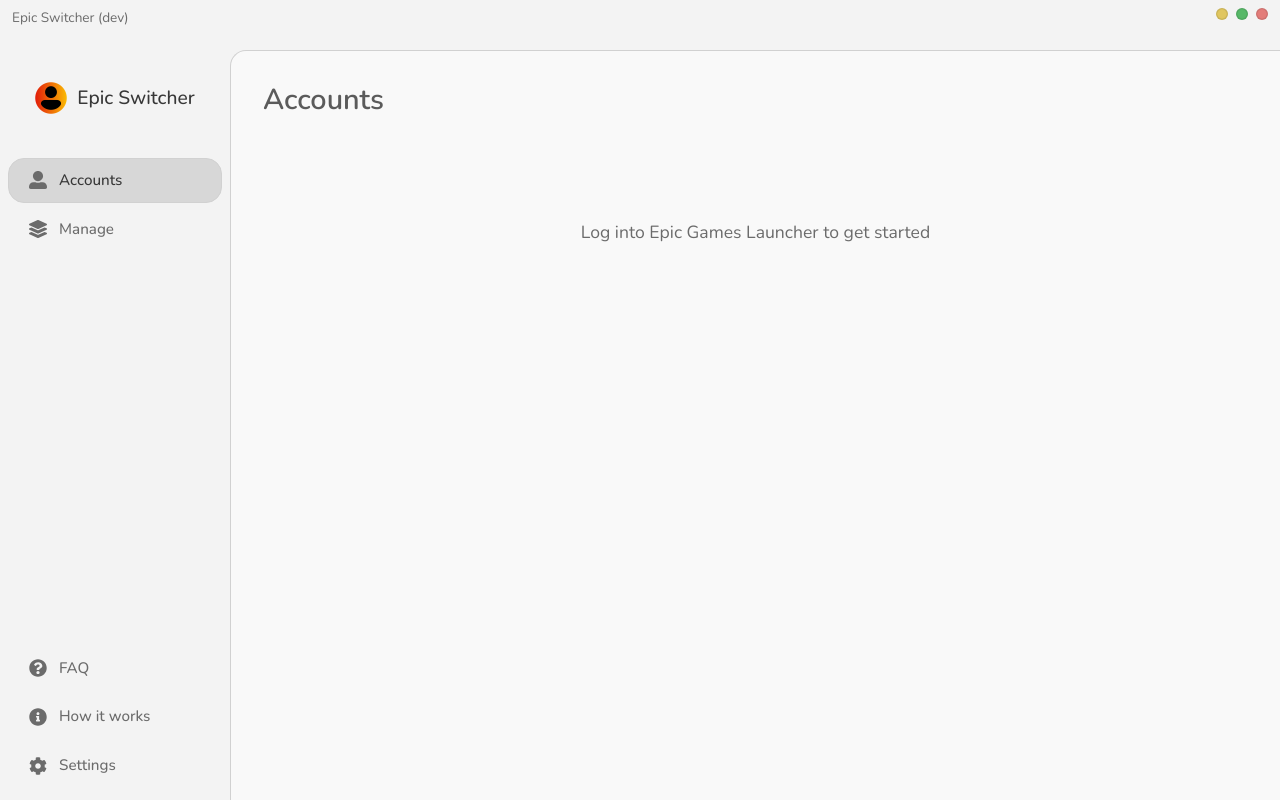
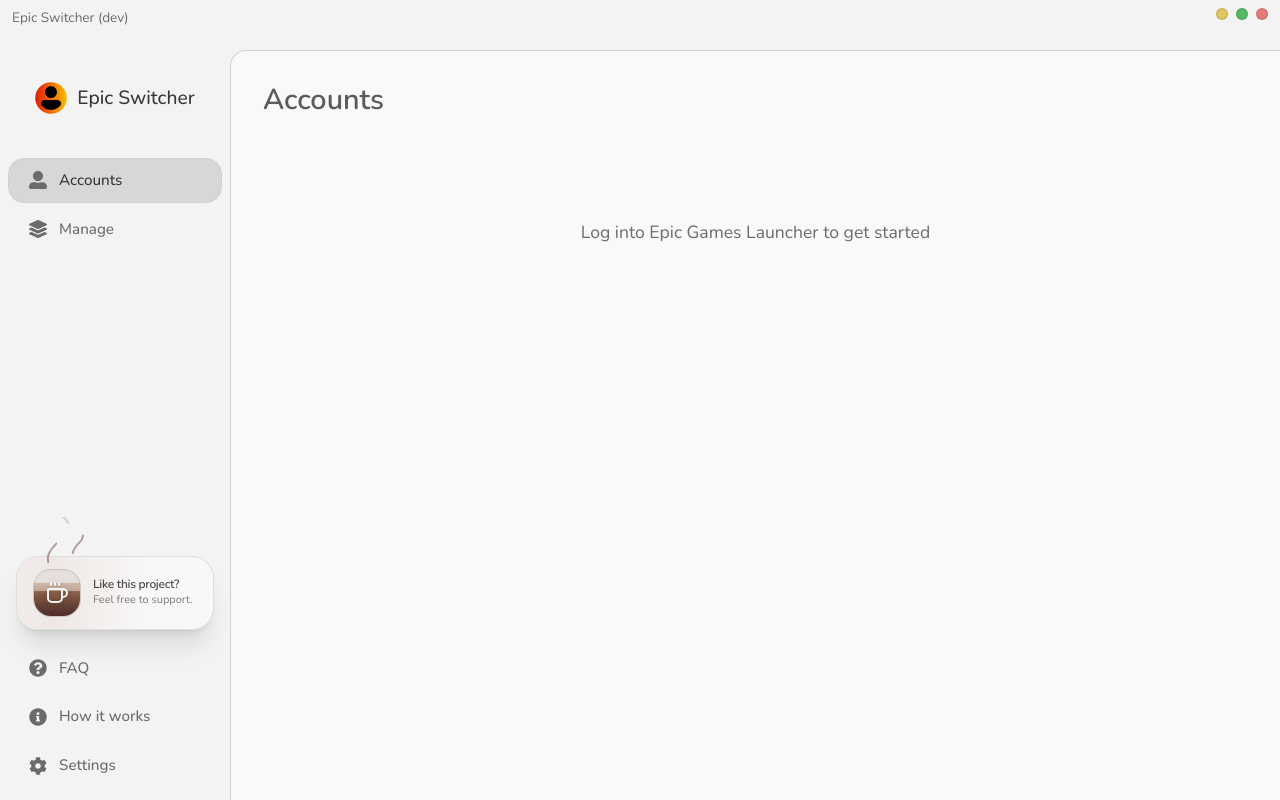
Before and after one commit to symonxdd/epic-switcher, a React (Vite) app in the folder frontend/: page /accounts in a window 1280 px wide. Built offline with nearby package versions, Linux system fonts and the light colour scheme.

Commit message:
Add SupportCoffee component to sidebar
Introduces a new SupportCoffee component with animated visuals and a PayPal support link, and integrates it into the Sidebar. This encourages users to support the project and enhances the sidebar UI with engaging animation.

```diff
--- a/frontend/src/components/Sidebar.jsx
+++ b/frontend/src/components/Sidebar.jsx
@@ -4,6 +4,7 @@ import { FaUserAlt, FaCog, FaLayerGroup, FaInfoCircle, FaQuestionCircle } from '
 import { SessionContext } from '../context/SessionContext';
 import styles from './Sidebar.module.css';
 import appLogo from '../assets/images/app-logo.png';
+import { SupportCoffee } from './SupportCoffee';
 
 function Sidebar() {
   const { sessions, isLoading } = useContext(SessionContext);
@@ -48,6 +49,7 @@ function Sidebar() {
       </div>
 
       <div className={styles['sidebar-bottom']}>
+        <SupportCoffee />
         <NavLink
           to="/faq"
           className={({ isActive }) =>
--- /dev/null
+++ b/frontend/src/components/SupportCoffee.jsx
@@ -0,0 +1,120 @@
+import React from 'react';
+import { motion } from 'framer-motion';
+import { Coffee } from 'lucide-react';
+import { BrowserOpenURL } from '../../wailsjs/runtime';
+
+export const SupportCoffee = () => {
+  const handleSupportClick = (e) => {
+    e.preventDefault();
+    try {
+      BrowserOpenURL('https://paypal.me/symonxd');
+    } catch (err) {
+      console.error('Failed to open support link in default browser:', err);
+    }
+  };
+
+  return (
+    <motion.div
+      initial={{ opacity: 0, scale: 0.8 }}
+      animate={{ opacity: 1, scale: 1 }}
+      transition={{ delay: 1, duration: 0.5 }}
+      className="px-4 mb-4"
+    >
+      <a
+        href="https://paypal.me/symonxd"
+        onClick={handleSupportClick}
+        className="group relative flex items-center gap-3 p-3 px-4 rounded-3xl bg-white/40 dark:bg-background/20 backdrop-blur-xl border border-black/10 dark:border-border/50 hover:border-primary/50 dark:hover:border-primary/50 transition-all duration-300 shadow-xl dark:shadow-lg hover:shadow-primary/10"
+      >
+        {/* Animated Steam */}
+        <div className="absolute -top-10 left-4 pointer-events-none">
+          <svg width="60" height="50" viewBox="0 0 60 50" fill="none" xmlns="http://www.w3.org/2000/svg">
+            {[0, 1, 2].map((i) => (
+              <motion.path
+                key={i}
+                d={`M${15 + i * 12} 45 Q${10 + i * 12} 35 ${20 + i * 12} 25 T${15 + i * 12} 5`}
+                stroke="currentColor"
+                strokeWidth="2"
+                strokeLinecap="round"
+                initial={{ pathLength: 0, opacity: 0, y: 10, x: 0 }}
+                animate={{
+                  pathLength: [0, 0.45, 0.45, 0],
+                  pathOffset: [0, 0, 0.55, 1],
+                  opacity: [0, 0.4, 0.3, 0],
+                  y: [12, 5, -5, -12],
+                  x: [0, i % 2 === 0 ? 2 : -2, 0]
+                }}
+                transition={{
+                  duration: 4 + i * 0.5,
+                  repeat: Infinity,
+                  delay: i * 1.5,
+                  ease: "linear",
+                  times: [0, 0.3, 0.8, 1]
+                }}
+                className="text-orange-950 dark:text-foreground/40"
+              />
+            ))}
+          </svg>
+        </div>
+
+        {/* Coffee Cup (Glassmorphism) */}
+        <div className="relative w-12 h-12 flex items-center justify-center rounded-2xl bg-gradient-to-br from-black/5 to-black/10 dark:from-white/10 dark:to-white/5 transition-all duration-500 overflow-hidden border border-black/10 dark:border-white/20 shadow-inner">
+          {/* Latte Liquid Layer */}
+          <motion.div
+            className="absolute bottom-0 inset-x-0 bg-gradient-to-t from-[#4A2C2A] to-[#A67B5B] dark:from-orange-900/40 dark:to-orange-400/30"
+            style={{ height: '70%' }}
+            animate={{
+              height: ['68%', '72%', '68%'],
+            }}
+            transition={{
+              duration: 4,
+              repeat: Infinity,
+              ease: "easeInOut"
+            }}
+          />
+          {/* Foam Layer */}
+          <motion.div
+            className="absolute inset-x-0 bg-white/60 dark:bg-white/10 backdrop-blur-[2px]"
+            style={{ height: '18%', top: '28%' }}
+            animate={{
+              opacity: [0.6, 0.9, 0.6]
+            }}
+            transition={{
+              duration: 2,
+              repeat: Infinity,
+              ease: "easeInOut"
+            }}
+          />
+          <Coffee className="w-6 h-6 text-[#F5F5F5] dark:text-orange-200/80 transition-transform relative z-10 drop-shadow-sm" />
+
+          {/* Glossy reflection */}
+          <div className="absolute top-0 left-0 w-full h-1/2 bg-gradient-to-b from-white/40 dark:from-white/20 to-transparent pointer-events-none" />
+        </div>
+
+        <div className="flex flex-col">
+          <span className="text-xs font-semibold text-black/70 dark:text-foreground/80 group-hover:text-primary transition-colors tracking-tight">
+            Like this project?
+          </span>
+          <span className="text-[11px] text-black/50 dark:text-muted-foreground whitespace-nowrap">
+            Feel free to support.
+          </span>
+        </div>
+
+        {/* Shine effect */}
+        <div className="absolute inset-0 rounded-3xl overflow-hidden pointer-events-none">
+          <motion.div
+            className="absolute inset-0 bg-gradient-to-r from-transparent via-orange-900/[0.08] dark:via-white/10 to-transparent -translate-x-full"
+            animate={{
+              translateX: ["100%", "-100%"],
+            }}
+            transition={{
+              duration: 3,
+              repeat: Infinity,
+              ease: "linear",
+              repeatDelay: 2
+            }}
+          />
+        </div>
+      </a>
+    </motion.div>
+  );
+};
```
